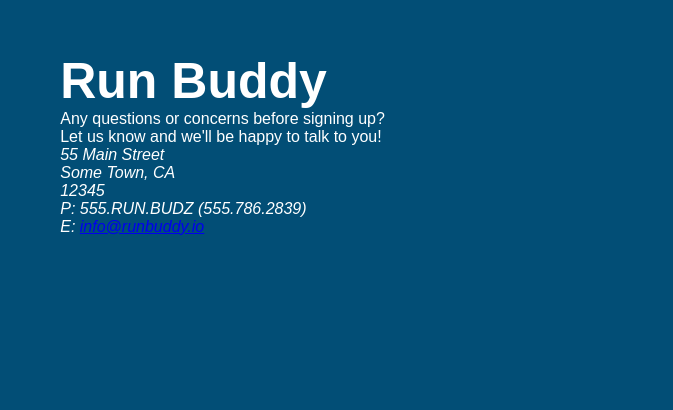
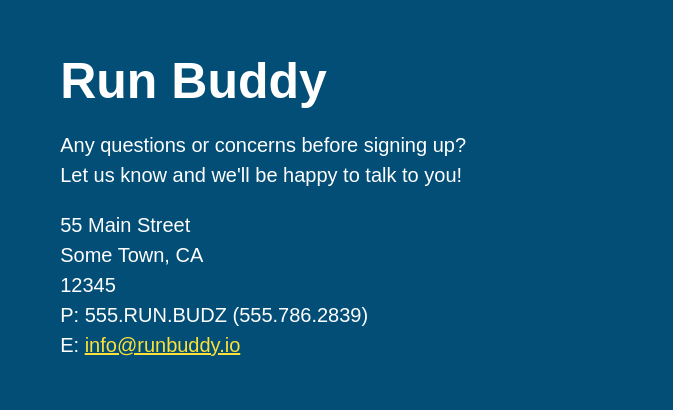
Before and after one commit to ccd330/run-buddy, a plain HTML site: page index.html in a window 1280 px wide. Shown: the part 4647-5057 px from the top of the page, 607-1280 px from the left. Drawn offline with Linux system fonts and the light colour scheme.

Commit message:
style address info

```diff
--- a/assets/css/style.css
+++ b/assets/css/style.css
@@ -213,3 +213,17 @@ section {
   margin: 30px 0 0 60px;
   color: white;
 }
+.contact info h3 {
+  color: #fce138;
+  font-size: 32px;
+}
+.contact-info p,
+.contact-info address {
+  margin: 20px 0;
+  line-height: 1.5;
+  font-size: 20px;
+  font-style: normal;
+}
+.contact-info a {
+  color: #fce138;
+}
```
